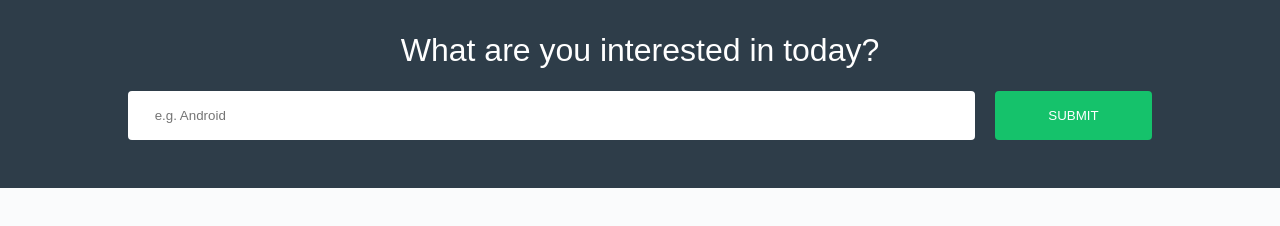
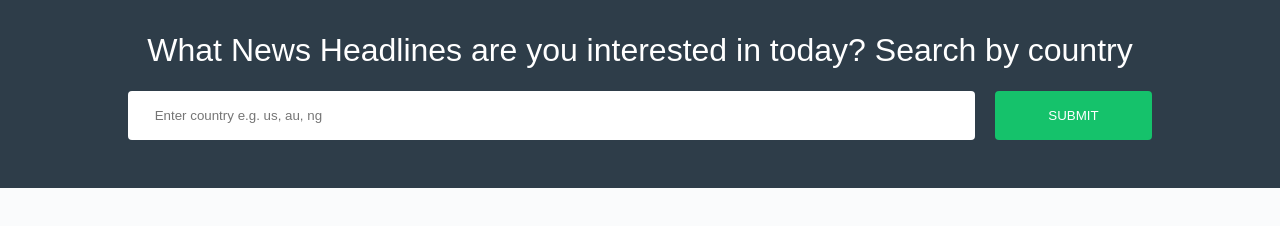
Before and after one commit to sulenchy/NewsHeadlines, a website: page public/index.html in a window 1280 px wide. Drawn offline with Linux system fonts and the light colour scheme.

Commit message:
Update the caption and the placeholder in the index.html

```diff
--- a/public/index.html
+++ b/public/index.html
@@ -2,19 +2,19 @@
 <html>
 <head>
     <meta charset="utf-8">
-    <title>Make Asynchronous Requests</title>
+    <title>News Headlines</title>
     <link href="https://fonts.googleapis.com/css?family=Open+Sans" rel="stylesheet">
     <link href="../css/styles.css" rel="stylesheet">
 </head>
 <body>
 
     <header class="masthead">
-        <h1>What are you interested in today?</h1>
+        <h1>What News Headlines are you interested in today? Search by country</h1>
 
         <div class="site-container">
             <form id="search-form" action="#">
-                <label for="search-keyword" class="visuallyhidden">What are you interested in today?</label>
-                <input id="search-keyword" type="text" name="search-keyword" placeholder="e.g. Android" required>
+                <label for="search-keyword" class="visuallyhidden">What News Headlines are you interested in today? Search by country</label>
+                <input id="search-keyword" type="text" name="search-keyword" placeholder="Enter country e.g. us, au, ng" required>
                 <input id="submit-btn" type="submit" value="Submit">
             </form>
         </div>
```
